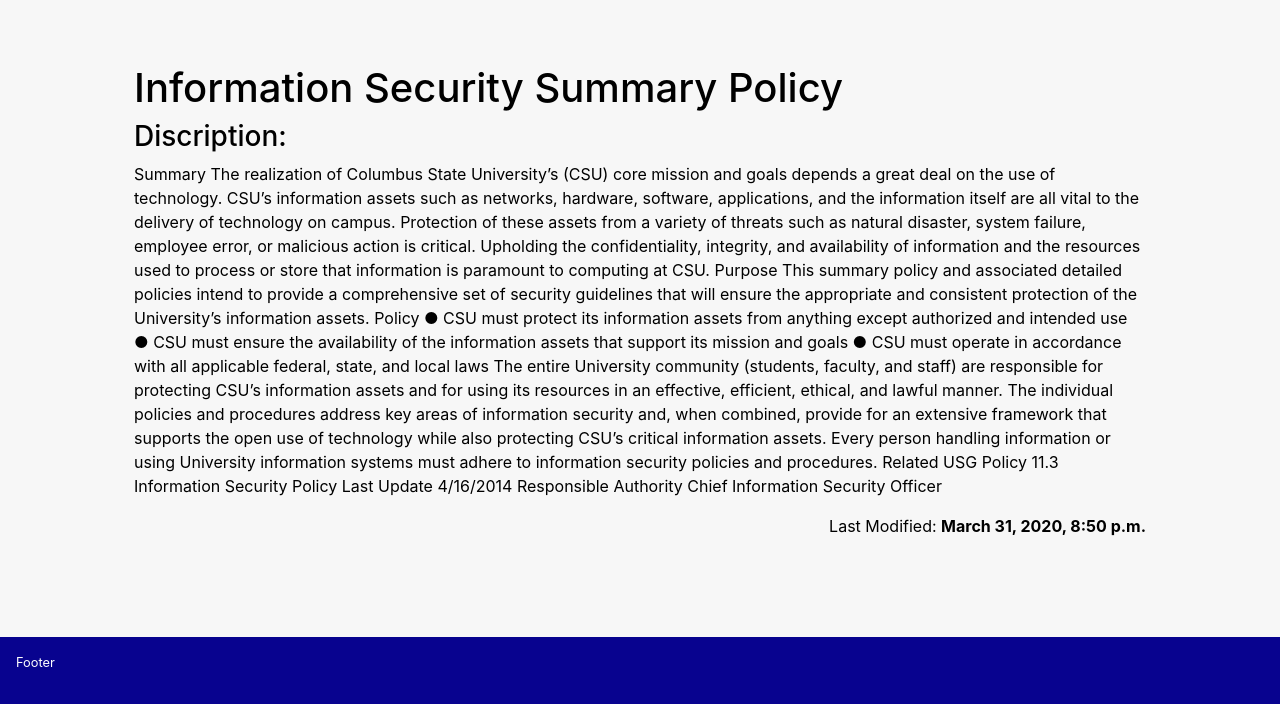
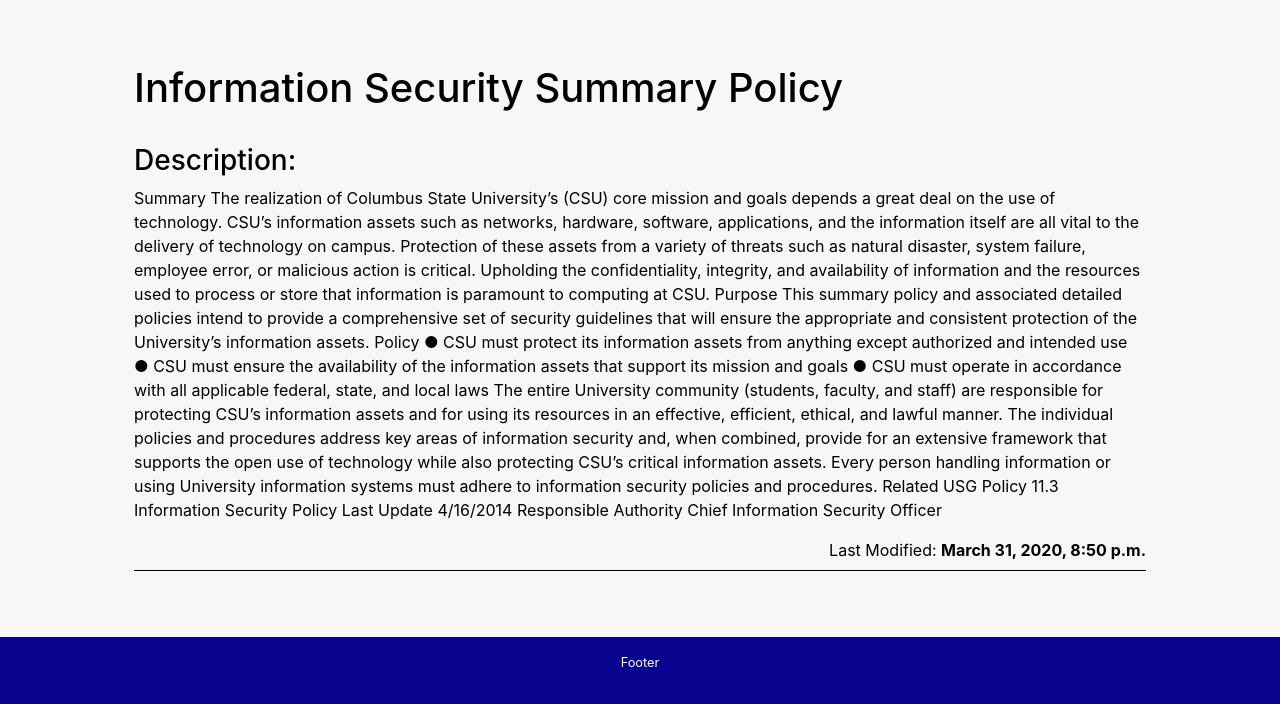
Before and after one commit to NWhite12/Cyber-Security-Knowledge-Base, a Django app: a page that uses Cyber_Security_KBMS/CSKnowledgeBase/templates/view-knowledge.html in a window 1280 px wide. Shown: the part 96-800 px from the top of the page. Run offline with Django 3.2, Linux system fonts and the light colour scheme; a user stored in the database is signed in; data comes from the database, SQL or seed files in the repository; both versions use the stored data as it was after the commit; some libraries are stand-ins or nearby versions.

Commit message:
css updated

```diff
--- a/Cyber_Security_KBMS/CSKnowledgeBase/templates/view-knowledge.html
+++ b/Cyber_Security_KBMS/CSKnowledgeBase/templates/view-knowledge.html
@@ -8,10 +8,10 @@
   <body>
   {% block body %}
 	 <div class="container view-question">
-        <h1>{{ knowledge.name }}</h1>
-        <h3>Discription:</h3>
+        <h1>{{ knowledge.name }}</h1><br>
+        <h3>Description:</h3>
         <p>{{ knowledge.content|safe }}</p>
-        <p class="knowlegedetails"><span style="float: right">Last Modified: <strong>{{ knowledge.update_date }}</strong></span></p>
+        <p class="knowlegedetails questiondetails"><span style="float: right">Last Modified: <strong>{{ knowledge.update_date }}</strong></span></p>
 
 
     </div>
--- a/Cyber_Security_KBMS/QuestionandAnswerForum/static/css/style.css
+++ b/Cyber_Security_KBMS/QuestionandAnswerForum/static/css/style.css
@@ -158,6 +158,7 @@
     width: 100%;
 	overflow: hidden;
 	padding: 1rem;
+	text-align: center;
 }
 
 .see-question-body {
@@ -321,6 +322,10 @@
 	margin-bottom: 1em;
 }
 
+.query-header{
+	text-align: center;
+}
+
 @media only screen and (max-width: 320px){
 	.profile {
 		padding-left: initial;
```
Also changed, not shown: Cyber_Security_KBMS/CSKnowledgeBase/templates/CSKnowledgeBase/queryResults.html (+7 -4 lines), Cyber_Security_KBMS/db.sqlite3.
